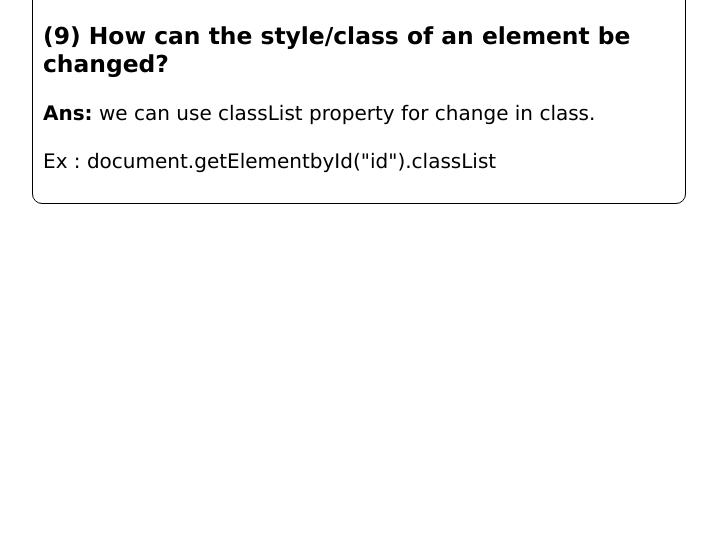
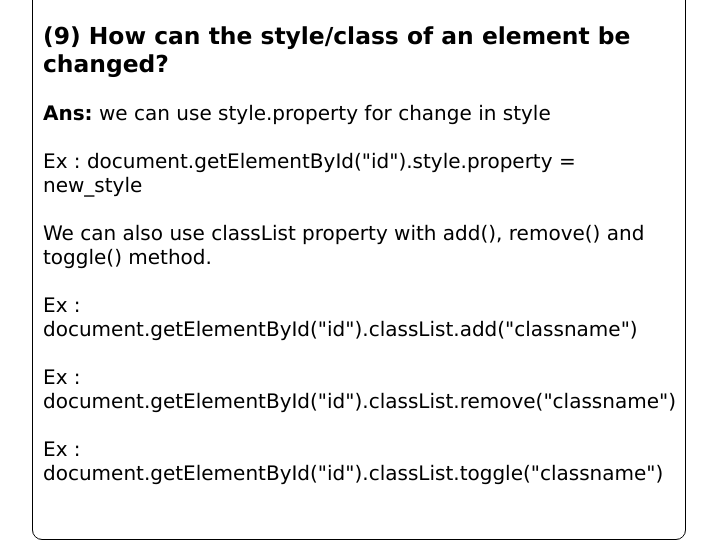
Before and after one commit to HardikGol3011/09nov_HardikGol_wd, a plain HTML site: page Assignment/JAVASCRIPT ASSIGNMENT/Module (JAVASCRIPT BASIC & DOM) – 4/Q-9.html in a window 1280 px wide. Shown: the part 262-810 px from the top of the page, without its empty margins (281-998 px from the left). Drawn offline with Linux system fonts and the light colour scheme.

Commit message:
Update Q-9.html

```diff
--- a/Assignment/JAVASCRIPT ASSIGNMENT/Module (JAVASCRIPT BASIC & DOM) – 4/Q-9.html
+++ b/Assignment/JAVASCRIPT ASSIGNMENT/Module (JAVASCRIPT BASIC & DOM) – 4/Q-9.html
@@ -11,8 +11,12 @@
     <section>
         <h1>Module (Javascript BASIC & DOM)-4</h1>
         <h3>(9) How can the style/class of an element be changed?</h3>
-        <p><b>Ans:</b> we can use classList property for change in class.<br><br>
-            Ex : document.getElementbyId("id").classList
+        <p><b>Ans:</b> we can use style.property for change in style<br><br>
+            Ex : document.getElementById("id").style.property = new_style<br><br>
+            We can also use classList property with add(), remove() and toggle() method.<br><br>
+            Ex : document.getElementById("id").classList.add("classname")<br><br>
+            Ex : document.getElementById("id").classList.remove("classname")<br><br>
+            Ex : document.getElementById("id").classList.toggle("classname")<br><br>
         </p>
     </section>
 </body>
```
